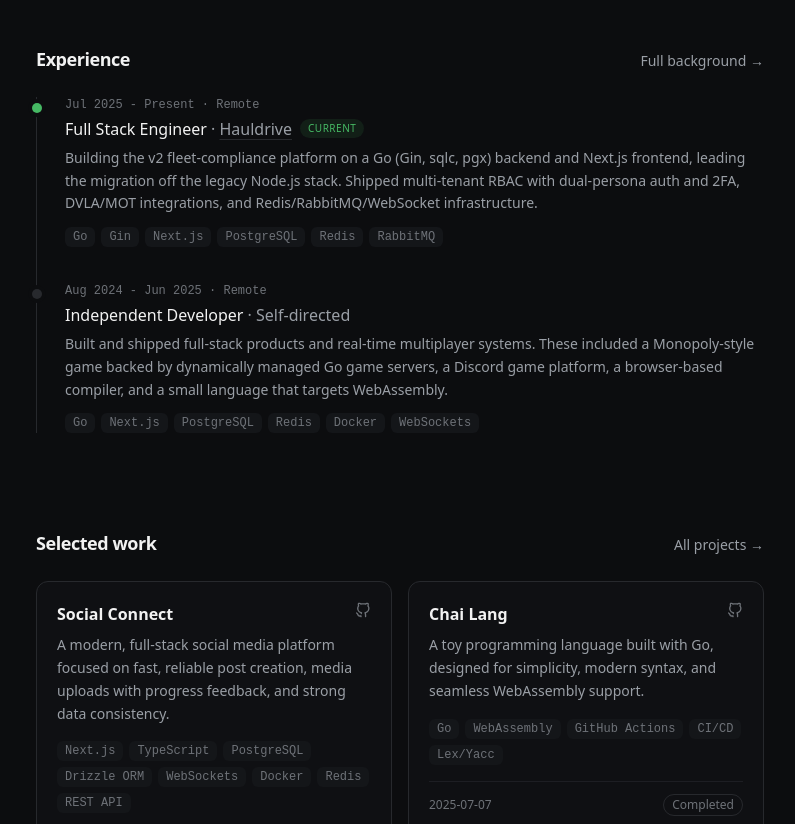
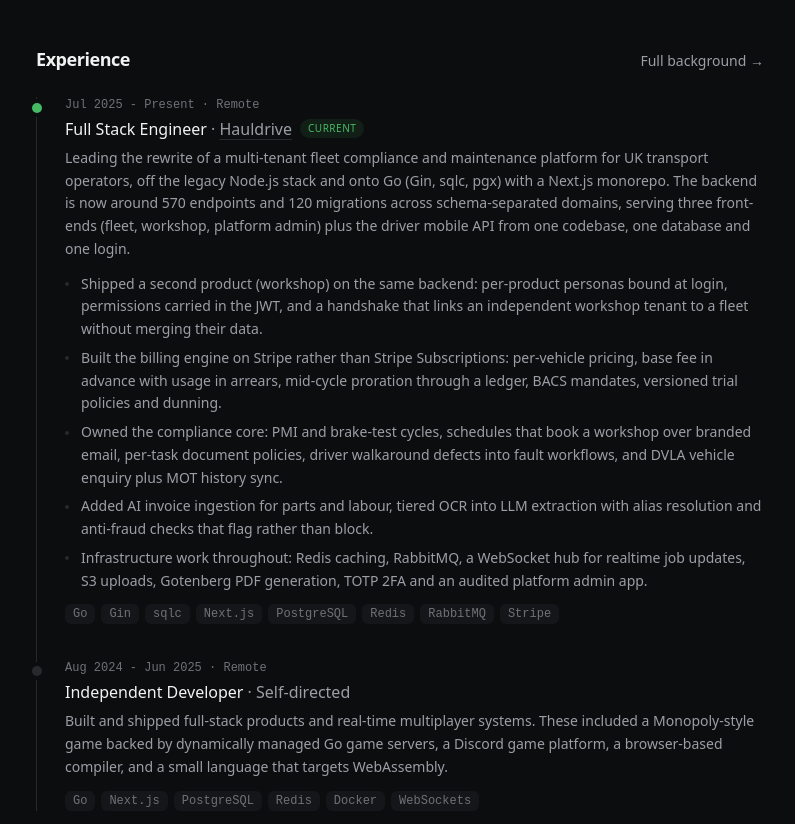
Before and after one commit to shivangrathore/portfolio, an Astro site: page / in a window 1280 px wide. Shown: the part 522-1346 px from the top of the page, without its empty margins (240-1035 px from the left). Built offline with nearby package versions, Linux system fonts and the light colour scheme; Astro itself is replaced by a stand-in of ours; some packages are replaced by stand-ins of ours.

Commit message:
content(about): say what the Hauldrive year actually was
The entry stopped at "building the v2 platform", which was true for the
first month and undersells the rest: a second product on the same
backend, a billing engine, the compliance core, invoice ingestion.

Timeline entries can now carry highlight bullets, since one summary
paragraph cannot hold that.

```diff
--- a/src/components/Timeline.astro
+++ b/src/components/Timeline.astro
@@ -49,6 +49,19 @@
           )}
         </h3>
         <p class="mt-1.5 text-sm leading-relaxed text-muted">{job.summary}</p>
+        {job.highlights && job.highlights.length > 0 && (
+          <ul class="mt-3 space-y-1.5">
+            {job.highlights.map((item) => (
+              <li class="relative pl-4 text-sm leading-relaxed text-muted">
+                <span
+                  class="absolute left-0 top-[0.6rem] size-1 rounded-full bg-border"
+                  aria-hidden="true"
+                />
+                {item}
+              </li>
+            ))}
+          </ul>
+        )}
         {job.stack && job.stack.length > 0 && (
           <div class="mt-3 flex flex-wrap gap-1.5">
             {job.stack.map((tech) => (
--- a/src/lib/experience.ts
+++ b/src/lib/experience.ts
@@ -5,6 +5,8 @@
   period: string;
   location?: string;
   summary: string;
+  /** A few concrete pieces of work, for roles where the summary can't carry it. */
+  highlights?: string[];
   stack?: string[];
   current?: boolean;
 };
@@ -17,8 +19,24 @@
     period: "Jul 2025 - Present",
     location: "Remote",
     summary:
-      "Building the v2 fleet-compliance platform on a Go (Gin, sqlc, pgx) backend and Next.js frontend, leading the migration off the legacy Node.js stack. Shipped multi-tenant RBAC with dual-persona auth and 2FA, DVLA/MOT integrations, and Redis/RabbitMQ/WebSocket infrastructure.",
-    stack: ["Go", "Gin", "Next.js", "PostgreSQL", "Redis", "RabbitMQ"],
+      "Leading the rewrite of a multi-tenant fleet compliance and maintenance platform for UK transport operators, off the legacy Node.js stack and onto Go (Gin, sqlc, pgx) with a Next.js monorepo. The backend is now around 570 endpoints and 120 migrations across schema-separated domains, serving three front-ends (fleet, workshop, platform admin) plus the driver mobile API from one codebase, one database and one login.",
+    highlights: [
+      "Shipped a second product (workshop) on the same backend: per-product personas bound at login, permissions carried in the JWT, and a handshake that links an independent workshop tenant to a fleet without merging their data.",
+      "Built the billing engine on Stripe rather than Stripe Subscriptions: per-vehicle pricing, base fee in advance with usage in arrears, mid-cycle proration through a ledger, BACS mandates, versioned trial policies and dunning.",
+      "Owned the compliance core: PMI and brake-test cycles, schedules that book a workshop over branded email, per-task document policies, driver walkaround defects into fault workflows, and DVLA vehicle enquiry plus MOT history sync.",
+      "Added AI invoice ingestion for parts and labour, tiered OCR into LLM extraction with alias resolution and anti-fraud checks that flag rather than block.",
+      "Infrastructure work throughout: Redis caching, RabbitMQ, a WebSocket hub for realtime job updates, S3 uploads, Gotenberg PDF generation, TOTP 2FA and an audited platform admin app.",
+    ],
+    stack: [
+      "Go",
+      "Gin",
+      "sqlc",
+      "Next.js",
+      "PostgreSQL",
+      "Redis",
+      "RabbitMQ",
+      "Stripe",
+    ],
     current: true,
   },
   {
```
